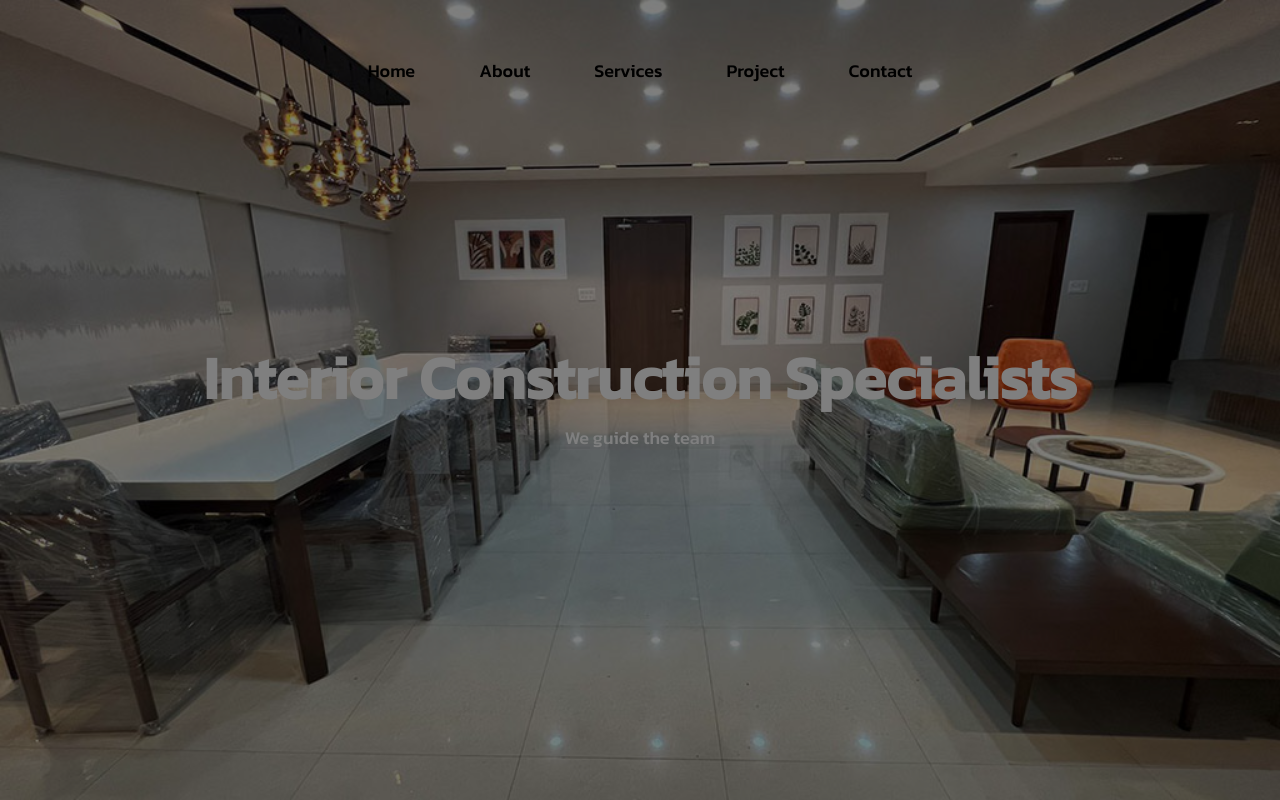
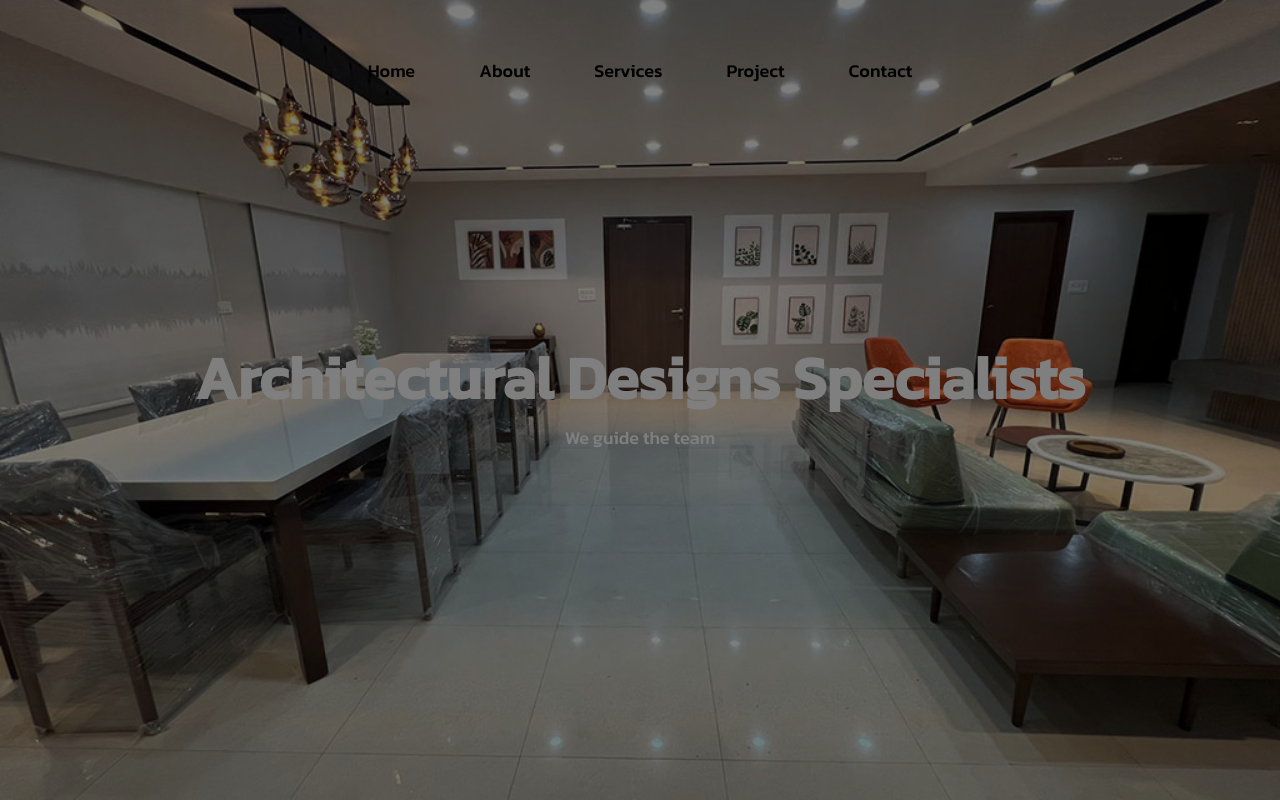
Before and after one commit to AkshayKalamkarr/supremeinfrastructure, a Next.js app: page /about/architecturalDesigns in a window 1280 px wide. Shown: the top 800 px of the page. Built offline with nearby package versions, Linux system fonts and the light colour scheme.

Commit message:
new code

```diff
--- a/app/about/architecturalDesigns/page.jsx
+++ b/app/about/architecturalDesigns/page.jsx
@@ -22,7 +22,7 @@ export default function Home() {
             animate={{ y: 0, opacity: 1 }}
             transition={{ delay: 0.5, duration: 0.8 }}
           >
-            Interior Construction Specialists
+            Architectural Designs Specialists
           </motion.h2>
           <motion.p
             className="mt-4 text-lg text-center"
```
